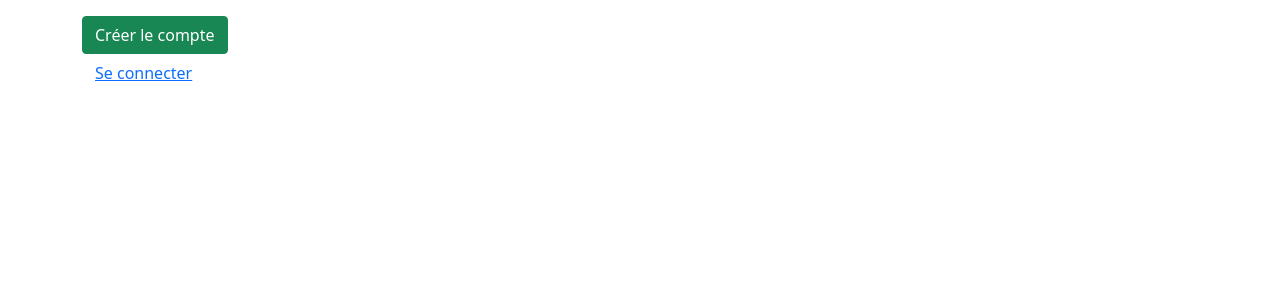
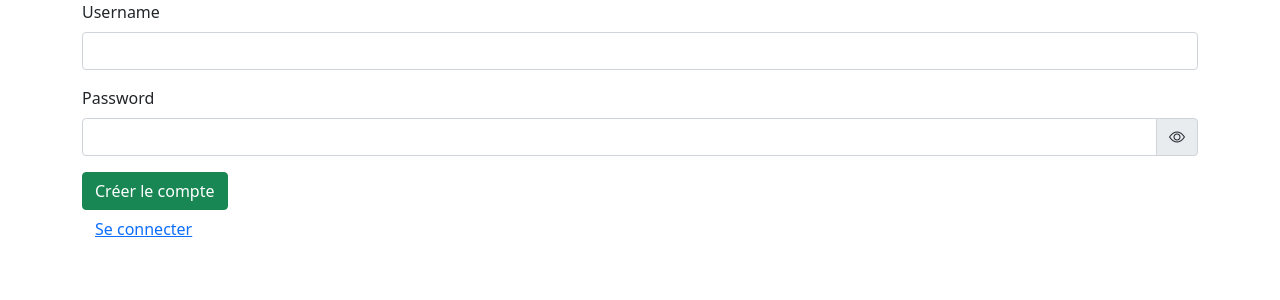
Before and after one commit to ninadala/Stutweet, a Symfony app: template templates/user/form.html.twig in a window 1280 px wide. Shown: the part 56-356 px from the top of the page. Run offline with Twig, Linux system fonts and the light colour scheme; the template is opened without the code that fills it, so the values that code supplies are empty; form fields are guessed from the names that the template uses; some libraries are stand-ins or nearby versions.

Commit message:
unique user - show the password - don't show the page if not connected

```diff
--- a/composer.json
+++ b/composer.json
@@ -11,6 +11,7 @@
         "doctrine/doctrine-migrations-bundle": "^3.2",
         "doctrine/orm": "^2.13",
         "sensio/framework-extra-bundle": "^6.2",
+        "symfony/asset": "6.1.*",
         "symfony/console": "6.1.*",
         "symfony/dotenv": "6.1.*",
         "symfony/flex": "^2",
--- /dev/null
+++ b/public/scripts/functions.js
@@ -0,0 +1,8 @@
+const togglePassword = () => {
+    const passwordInput = document.querySelector("#user_password")
+    passwordInput.type = passwordInput.type === "text" ? "password" : "text"
+    const eyeIcon = document.querySelector("#eye")
+    eyeIcon.classList.contains("d-none") ? eyeIcon.classList.remove("d-none") : eyeIcon.classList.add("d-none")
+    const eyeSlashIcon = document.querySelector('#eye-slash')
+    eyeSlashIcon.classList.contains("d-none") ? eyeSlashIcon.classList.remove("d-none") : eyeSlashIcon.classList.add("d-none")
+}
--- a/src/Entity/User.php
+++ b/src/Entity/User.php
@@ -5,11 +5,13 @@ namespace App\Entity;
 use App\Repository\UserRepository;
 use Doctrine\Common\Collections\ArrayCollection;
 use Doctrine\ORM\Mapping as ORM;
+use Symfony\Bridge\Doctrine\Validator\Constraints\UniqueEntity;
 use Symfony\Component\PasswordHasher\Hasher\UserPasswordHasherInterface;
 use Symfony\Component\Security\Core\User\PasswordAuthenticatedUserInterface;
 use Symfony\Component\Security\Core\User\UserInterface;
 
 #[ORM\Entity(repositoryClass: UserRepository::class)]
+#[UniqueEntity("username", message: "Ce nom d'utilisateur est déjà pris")]
 class User implements UserInterface, PasswordAuthenticatedUserInterface
 {
     #[ORM\Id]
--- a/templates/base.html.twig
+++ b/templates/base.html.twig
@@ -13,11 +13,14 @@
             {{ encore_entry_link_tags('app') }}
             <link rel="stylesheet" href="https://cdnjs.cloudflare.com/ajax/libs/font-awesome/6.1.2/css/all.min.css" integrity="sha512-1sCRPdkRXhBV2PBLUdRb4tMg1w2YPf37qatUFeS7zlBy7jJI8Lf4VHwWfZZfpXtYSLy85pkm9GaYVYMfw5BC1A==" crossorigin="anonymous" referrerpolicy="no-referrer"/>
             <link href="https://cdn.jsdelivr.net/npm/bootstrap@5.0.2/dist/css/bootstrap.min.css" rel="stylesheet" integrity="sha384-EVSTQN3/azprG1Anm3QDgpJLIm9Nao0Yz1ztcQTwFspd3yD65VohhpuuCOmLASjC" crossorigin="anonymous">
+            <link rel="stylesheet" href="https://cdn.jsdelivr.net/npm/bootstrap-icons@1.9.1/font/bootstrap-icons.css">
+            <link rel="stylesheet" href="{{ asset('styles/mains.css') }}">
         {% endblock %}
 
         {% block javascripts %}
             {{ encore_entry_script_tags('app') }}
             <script src="https://cdn.jsdelivr.net/npm/bootstrap@5.0.2/dist/js/bootstrap.bundle.min.js" integrity="sha384-MrcW6ZMFYlzcLA8Nl+NtUVF0sA7MsXsP1UyJoMp4YLEuNSfAP+JcXn/tWtIaxVXM" crossorigin="anonymous"></script>
+            <script src="{{ asset('scripts/functions.js') }}"></script>
         {% endblock %}
     </head>
 
--- a/templates/user/form.html.twig
+++ b/templates/user/form.html.twig
@@ -3,7 +3,16 @@
 {% block body %}
 
     {{ form_start(user_form, {'attr': {'class': 'container'}}) }}
-
+    {{ form_row(user_form.username)}}
+    {{ form_label(user_form.password)}}
+    <div class="input-group">
+            {{form_widget(user_form.password)}}
+            <span role="button" class="input-group-text" onClick="togglePassword()">
+                    <i class="bi bi-eye" id="eye"></i>
+                    <i class="bi bi-eye-slash d-none" id="eye-slash"></i>
+            </span>
+    </div>
+    {{ form_errors(user_form.password)}}
     {{ form_rest(user_form) }}
     <input class="btn btn-success mt-3" type="submit" value="Créer le compte">
     <div>
```
Also changed, not shown: src/Controller/PostController.php (+9 -5 lines), src/Controller/UserController.php (+8 -0 lines), templates/security/login.html.twig (+7 -3 lines), public/styles/main.css (added), 1 other file.
